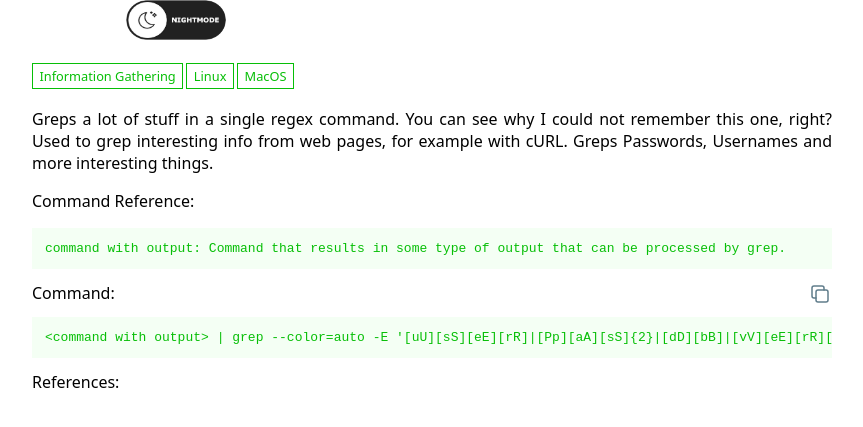
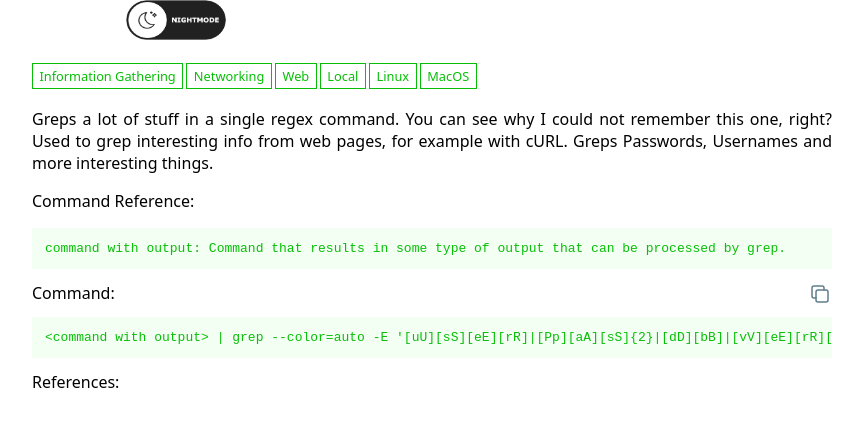
Before and after one commit to CantRememberThisStuff/CantRememberThisStuff.github.io, a Jekyll site: the page built from _cantrememberthisstuff/grep_handy_stuff.md, in a window 1280 px wide, cut to the strip 187-614 px from the top of the page. Shown: the whole strip, without its empty margins (208-1071 px from the left). Built offline with Jekyll 4.4.1, drawn with Linux system fonts in a browser that asks for light colours.

Commit message:
fixed filter environment issue

```diff
--- a/_includes/filter_list.html
+++ b/_includes/filter_list.html
@@ -7,10 +7,10 @@
     {% endif %}
     {% endfor %}
 
-    {% for environment_pair in site.data.environment_types %}
+    {% for environment_pair in site.data.environment %}
     {% assign environment_id = environment_pair[0] %}
     {% assign environment = environment_pair[1] %}
-    {% if include.bin.environment_types contains environment_id %}
+    {% if include.bin.environment contains environment_id %}
     <li><a href="{{ include.bin.url }}#{{ environment_id }}">{{ environment.label }}</a></li>
     {% endif %}
     {% endfor %}
--- a/_includes/filters_description.html
+++ b/_includes/filters_description.html
@@ -11,7 +11,7 @@
     <dd>{{ command.description | markdownify }}</dd>
     {% endfor %}
 
-    {% for environment_pair in site.data.environment_types %}
+    {% for environment_pair in site.data.environment %}
     {% assign environment = environment_pair[1] %}
     <dt class="filter-name">{{ environment.label }}</dt>
     <dd>{{ environment.description | markdownify }}</dd>
```
Also changed, not shown: 2 other files.
